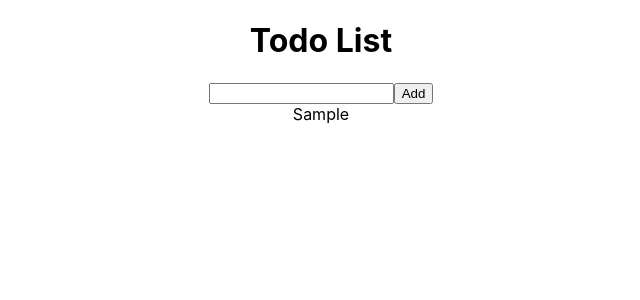
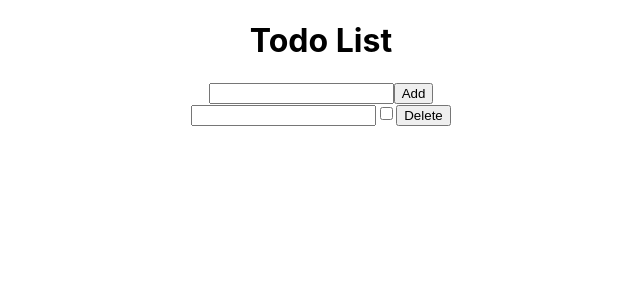
Before and after one commit to jarrod847/recoil, a React (Create React App) app: page / in a window 1280 px wide. Both pictures are taken after typing "Sample" into the empty fields and a click on the button "Add". Shown: the top 300 px of the page, without its empty margins (319-959 px from the left). Built offline with nearby package versions, Linux system fonts and the light colour scheme.

Commit message:
refreshing recoil

```diff
--- a/src/components/todoAdd.js
+++ b/src/components/todoAdd.js
@@ -1,7 +1,6 @@
 import React, { useState } from "react";
-import { useRecoilState, useSetRecoilState } from "recoil";
+import { useSetRecoilState } from "recoil";
 import itemArr from "../recoil/atom";
-import { getDiffieHellman } from "crypto";
 
 const TodoAdd = () => {
   const [newValue, setNewValue] = useState("");
@@ -13,6 +12,7 @@ const TodoAdd = () => {
       {
         id: getId(),
         txt: newValue,
+        isComplete: false,
       },
     ]);
     setNewValue("");
--- /dev/null
+++ b/src/components/todoItem.js
@@ -0,0 +1,50 @@
+import React from "react";
+import { useRecoilState } from "recoil";
+import itemArr from "../recoil/atom";
+
+const TodoItem = ({ item }) => {
+  const [todoList, setTodoList] = useRecoilState(itemArr);
+  const theItem = todoList.findIndex((list) => list === item);
+
+  const editItemText = ({ target: { value } }) => {
+    const newList = replaceItem(todoList, theItem, {
+      ...item,
+      text: value,
+    });
+
+    setTodoList(newList);
+  };
+
+  const complete = () => {
+    const newList = replaceItem(todoList, theItem, {
+      ...item,
+      isComplete: !item.isComplete,
+    });
+
+    setTodoList(newList);
+  };
+
+  const deleteItem = () => {
+    const newList = removeItem(todoList, theItem);
+
+    setTodoList(newList);
+  };
+
+  return (
+    <div>
+      <input type="text" value={item.text} onChange={editItemText} />
+      <input type="checkbox" checked={item.isComplete} onChange={complete} />
+      <button onClick={deleteItem}>Delete</button>
+    </div>
+  );
+
+  function replaceItem(arr, index, newValue) {
+    return [...arr.slice(0, index), newValue, ...arr.slice(index + 1)];
+  }
+
+  function removeItem(arr, index) {
+    return [...arr.slice(0, index), ...arr.slice(index + 1)];
+  }
+};
+
+export default TodoItem;
--- a/src/components/todoList.js
+++ b/src/components/todoList.js
@@ -2,6 +2,7 @@ import React from "react";
 import { useRecoilState, useRecoilValue } from "recoil";
 import itemArr from "../recoil/atom";
 import Todo from "./todo";
+import TodoItem from "./todoItem";
 
 const TodoList = () => {
   const todoList = useRecoilValue(itemArr);
@@ -9,7 +10,7 @@ const TodoList = () => {
   return (
     <div>
       {todoList.map((item) => (
-        <Todo key={item.id} item={item} />
+        <TodoItem key={item.id} item={item} />
       ))}
     </div>
   );
```
Also changed, not shown: src/recoil/selector.js (+16 -0 lines).
